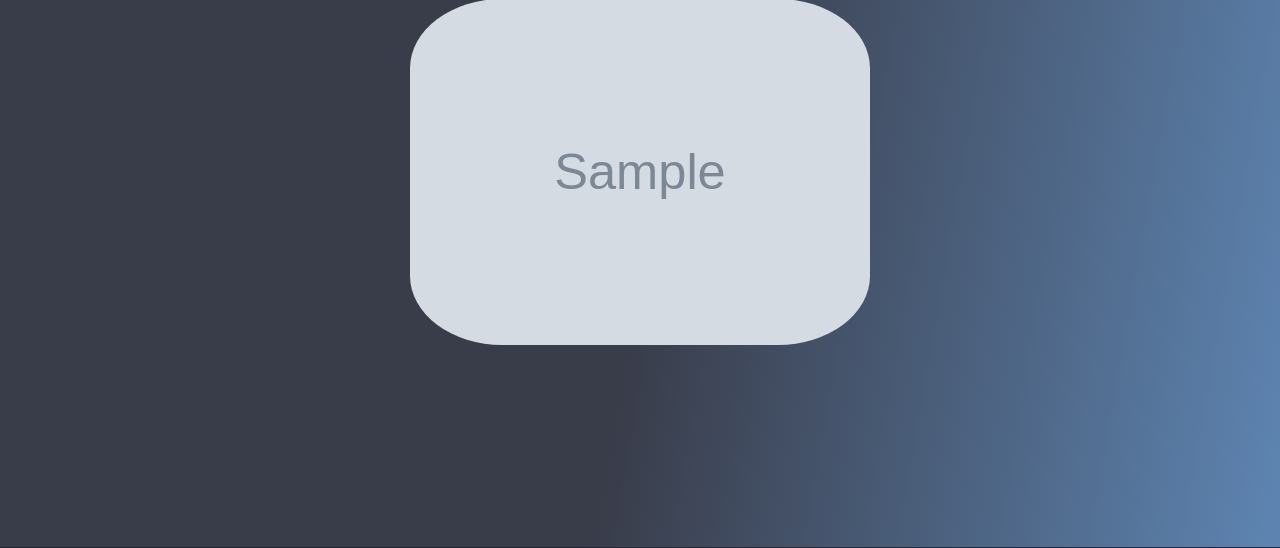
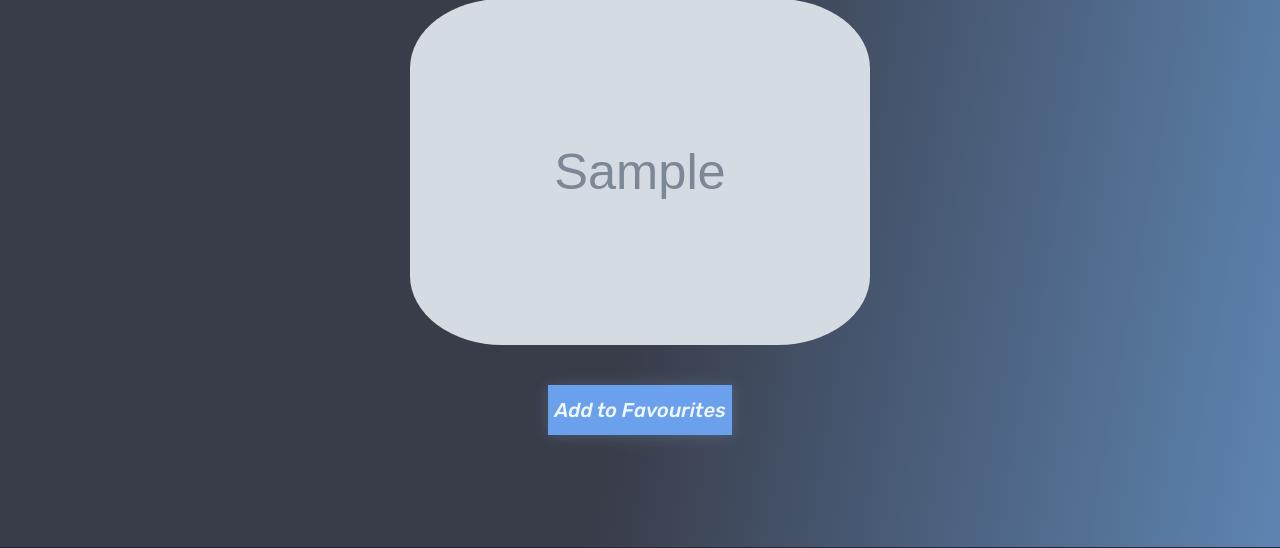
Before and after one commit to nada-mah/alx_capstone_project, a Flask app: template Project/templates/recipe.html in a window 1280 px wide. Shown: the part 279-827 px from the top of the page. Run offline with Flask 3, Linux system fonts and the light colour scheme; the template is opened without the code that fills it: most values are stand-ins (such as "Sample title", 1, 10 or a date in 2020); grey boxes marked "Sample" are stand-in pictures.

Commit message:
Add ADD Favourites button

```diff
--- a/Project/static/CSS/recipe.css
+++ b/Project/static/CSS/recipe.css
@@ -106,3 +106,27 @@ span{
     line-height: 25px;
     font-weight: 300;
 }
+.nodisplay{
+    display: none;
+}
+.fav{
+    display: flex;
+    justify-content: center;
+}
+
+.fav button{
+    height: 50px;
+    font-size: 20px;
+    background-color: var(--color-darkerlightblue);
+    border: none;
+    color: aliceblue;
+    cursor: pointer;
+    box-shadow: 0 1px 14px #a4d0ff36;
+}
+.fav button:hover{
+    background-color: aliceblue;
+    color: var(--color-darkerlightblue);
+    box-shadow: 0 1px 14px #6aa0ec49;
+
+
+}
--- a/Project/templates/recipe.html
+++ b/Project/templates/recipe.html
@@ -10,6 +10,10 @@
     <section class="recipe block">
         <h1 class="rubik-semibold">{{recipe['title']}}</h1>
         <img  src={{recipe.image}} alt="recipe photo">
+        <form class="fav" action="{{url_for('fav_template')}}" method="post">
+            <input class="nodisplay" id="id" name="id" required type="text" value={{recipe.id}}>
+            <button  type="submit" class="view rubik-regular">Add to Favourites</button>
+        </form>
     </section>
     <section class="Summary block rubik-regular">
         <h2>Summary</h2>
```
